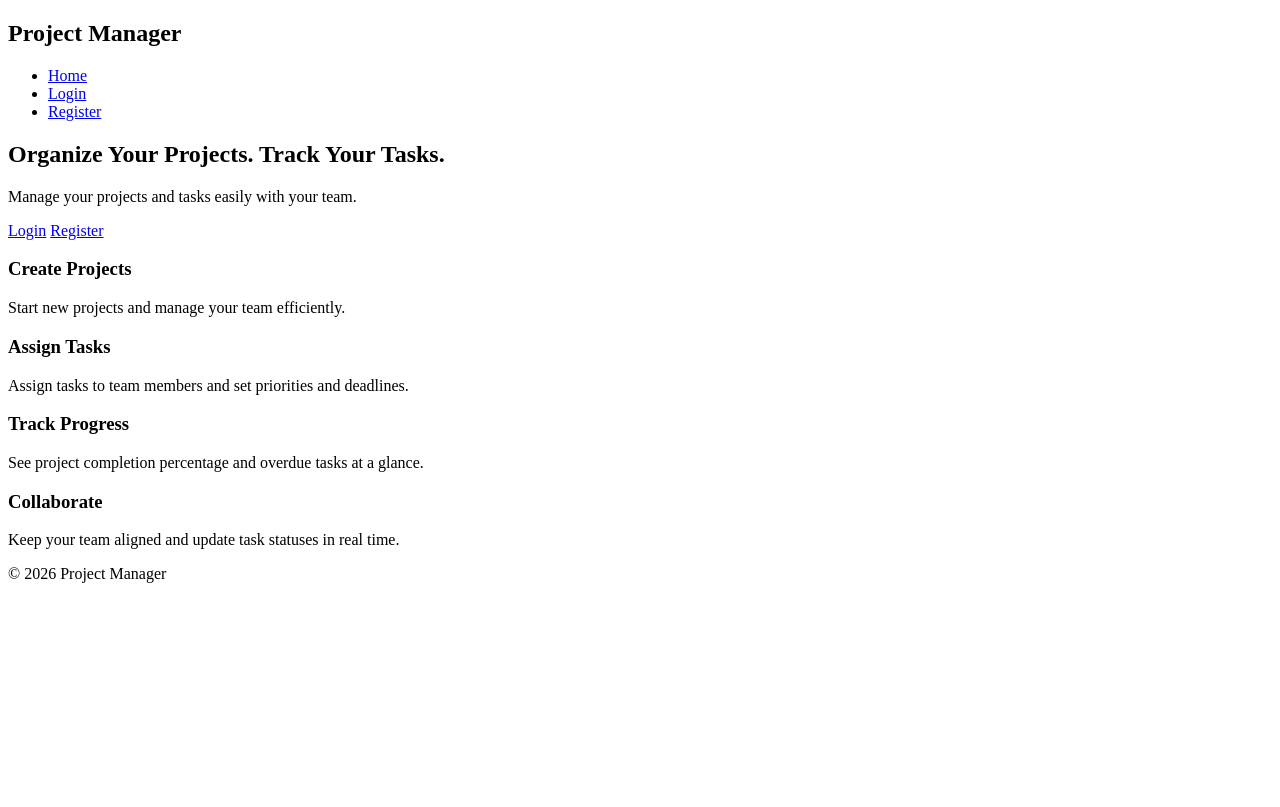
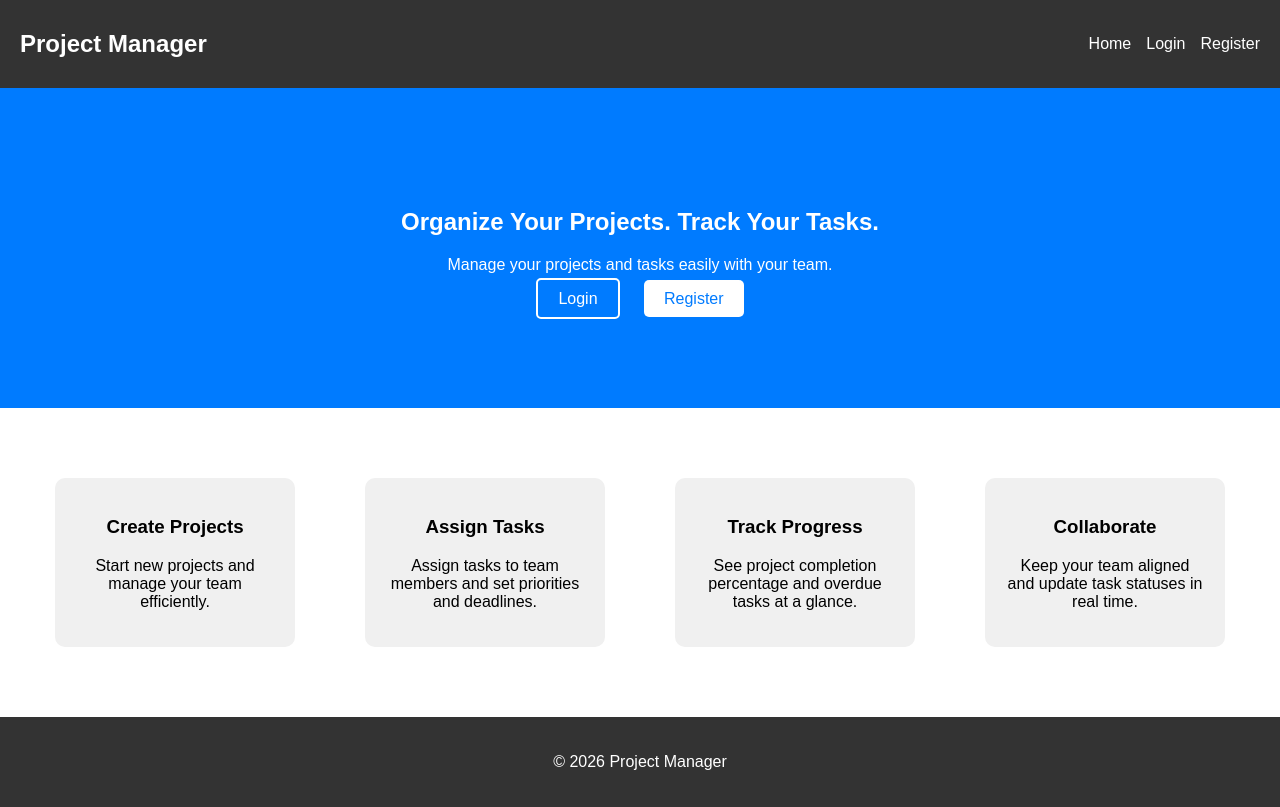
Before and after one commit to harsij01/project-manager, a Flask app: page / in a window 1280 px wide. Before the commit the page ends 583 px from the top, so only its background shows below. Run offline with Flask 3, Linux system fonts and the light colour scheme.

Commit message:
added style to layout.html

```diff
--- a/static/style.css
+++ b/static/style.css
@@ -1,3 +1,79 @@
+body {
+  font-family: Arial, sans-serif;
+  margin: 0;
+  padding: 0;
+  background-color: #f5f5f5;
+}
+
+header {
+  background-color: #333;
+  color: white;
+  padding: 10px 20px;
+}
+
+header nav {
+  display: flex;
+  justify-content: space-between;
+  align-items: center;
+}
+
+header ul {
+  list-style: none;
+  display: flex;
+  gap: 15px;
+}
+
+header a {
+  color: white;
+  text-decoration: none;
+}
+
+.hero {
+  text-align: center;
+  padding: 100px 20px;
+  background-color: #007BFF;
+  color: white;
+}
+
+.hero .btn {
+  padding: 10px 20px;
+  margin: 10px;
+  text-decoration: none;
+  color: white;
+  border: 2px solid white;
+  border-radius: 5px;
+}
+
+.hero .btn-primary {
+  background-color: white;
+  color: #007BFF;
+  border: none;
+}
+
+.features {
+  display: flex;
+  justify-content: space-around;
+  flex-wrap: wrap;
+  padding: 50px 20px;
+  background-color: white;
+}
+
+.feature {
+  width: 200px;
+  text-align: center;
+  margin: 20px;
+  padding: 20px;
+  background-color: #f0f0f0;
+  border-radius: 10px;
+}
+
+footer {
+  text-align: center;
+  padding: 20px;
+  background-color: #333;
+  color: white;
+}
+
 .progress-container {
     width: 100%;
     background-color: #ddd;
```
